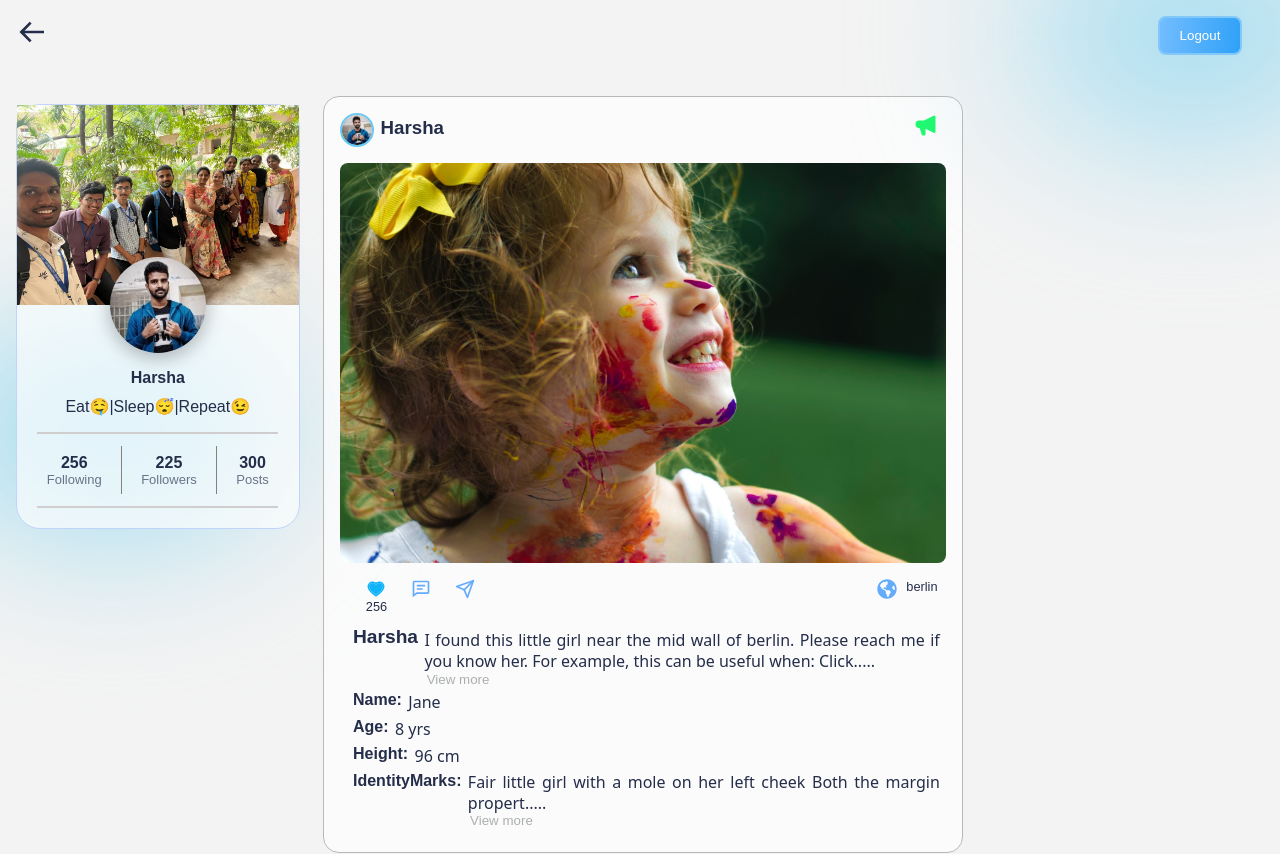
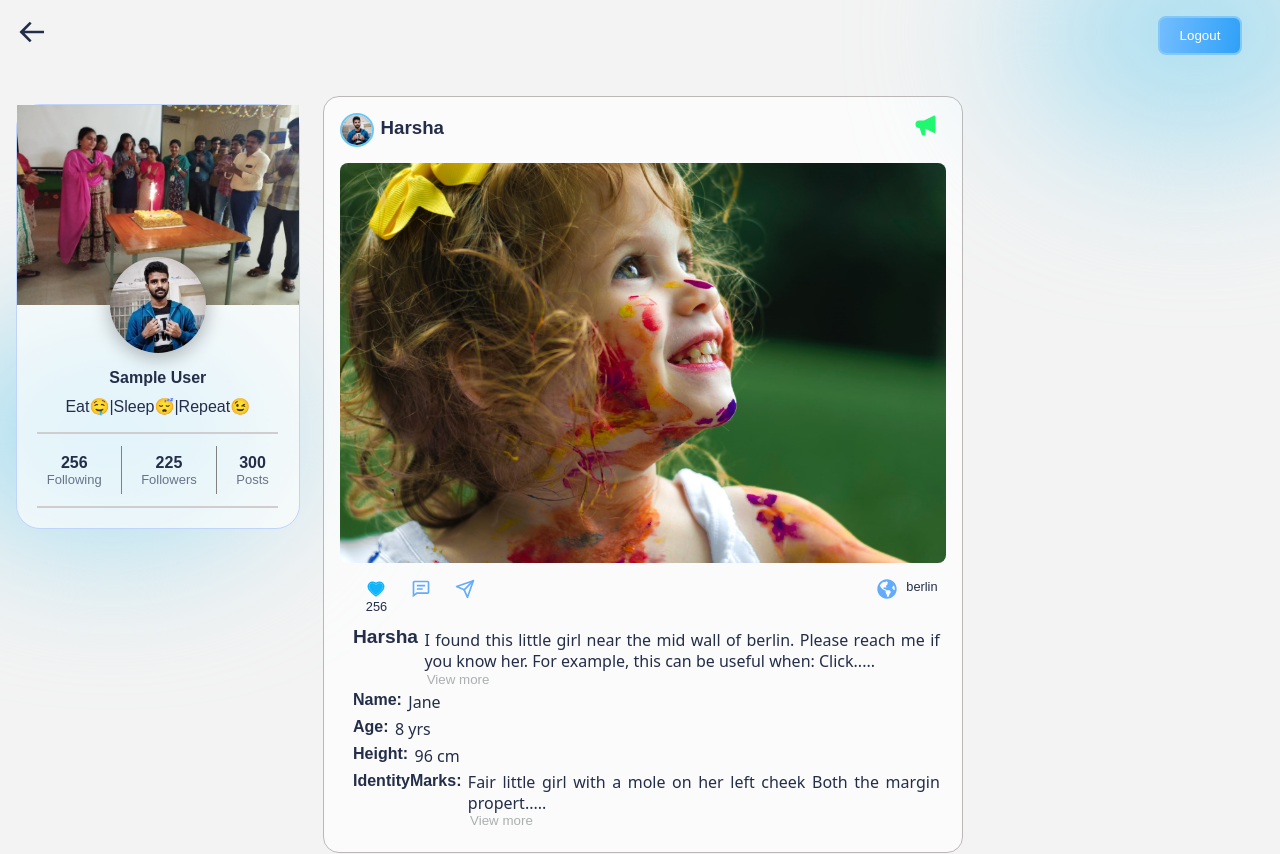
Before and after one commit to harsha-vardhan-reddy-07/saviour, a React (Create React App) app: page /profile in a window 1280 px wide. Shown: the top 854 px of the page. Built offline with nearby package versions, Linux system fonts and the light colour scheme; no server answers; sample sign-in values are in the browser's storage.

Commit message:
minor changes

```diff
--- a/src/components/Profilecard/index.js
+++ b/src/components/Profilecard/index.js
@@ -2,26 +2,21 @@ import React from "react";
 import Cover from "../../img/coverpic.jpeg";
 import Profile from "../../img/harsha.jpg";
 import "../../styles/ProfileCard.css";
-
-
-
-
-    const openProfilePage = () => {
-        // history.push("/profile")
-        alert("hiii");
-    }
+import { UserAuth } from "../../Context/AuthContext";
 
 
 const Profilecard = () => {
+
+  const {user} = UserAuth();
   return (
-    <div className="ProfileCard" onClick={openProfilePage}>
+    <div className="ProfileCard">
       <div className="ProfileImages">
         <img src={Cover} alt="" className="coverPic" />
         <img src={Profile} alt="" />
       </div>
 
       <div className="ProfileName" >
-        <span>Harsha</span>
+        <span>{user.displayName}</span>
         <span>Eat🤤|Sleep😴|Repeat😉</span>
       </div>
 
```
Also changed, not shown: src/img/coverpic.jpeg.
